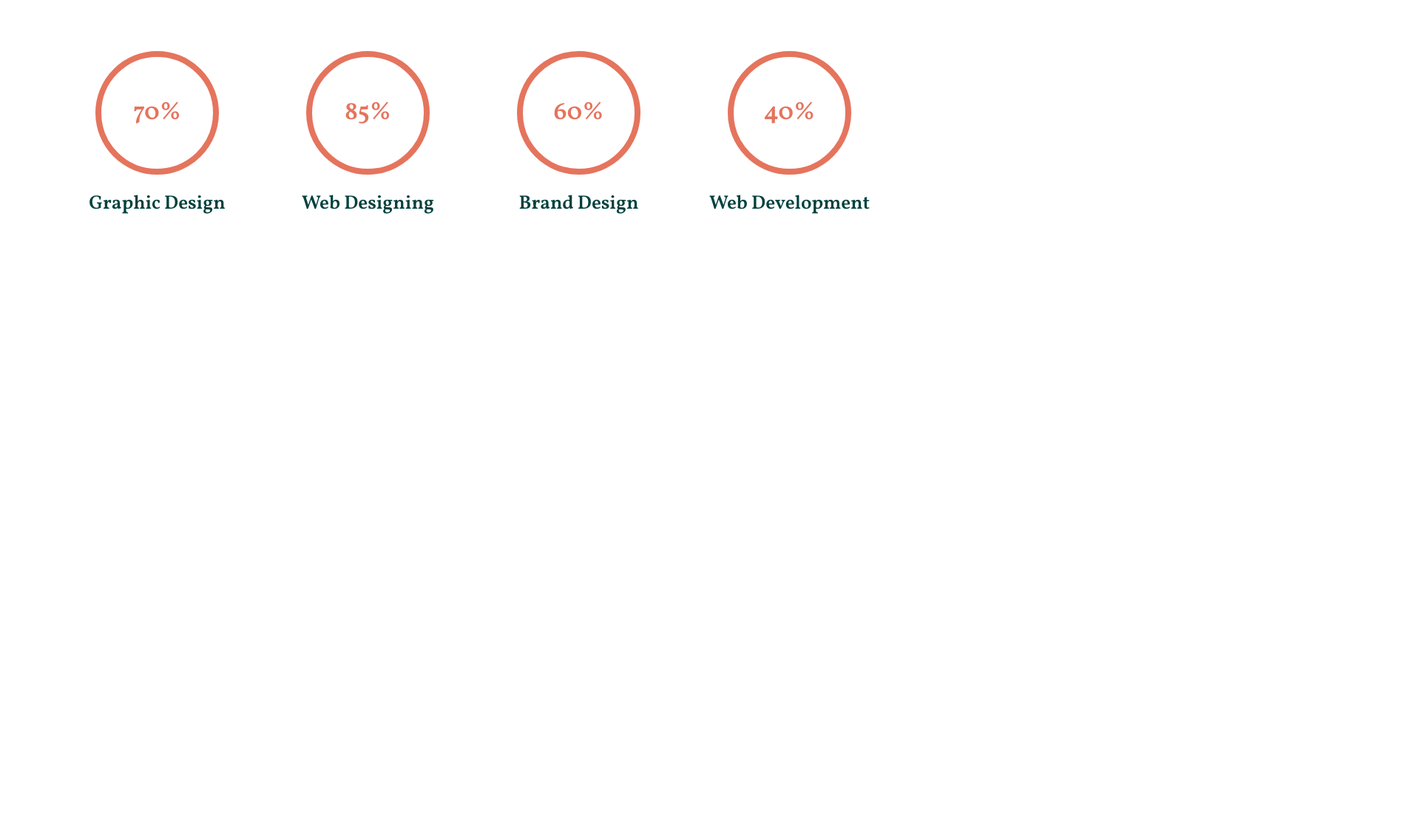
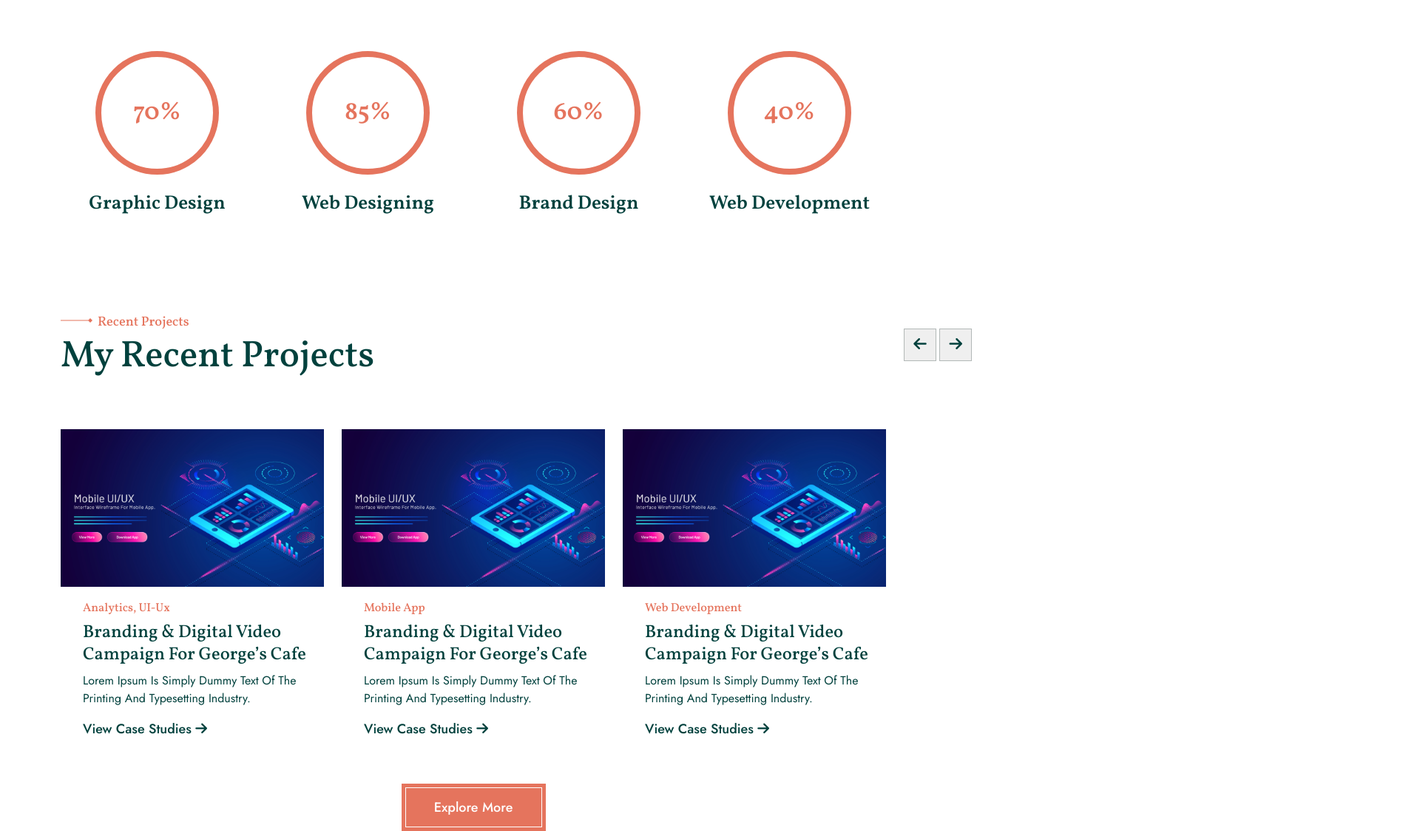
Before and after one commit to Rodrorr/project-2, a plain HTML site: page index.html in a window 1280 px wide. Shown: the part 2371-3494 px from the top of the page at 74% size, 1920 px wide, since content can reach past the window. Before the commit the page ends 2671 px from the top, so only its background shows below. Drawn offline with Linux system fonts and the light colour scheme.

Commit message:
project part done

```diff
--- a/css/style.css
+++ b/css/style.css
@@ -141,11 +141,11 @@ Services part  start
     margin: auto;
     margin-bottom: 40px;
 }
-.card img{
+.service-card img{
     width: 68px;
     height: 68px;
 }
-.card .card-body .card-title{
+.service-card .card-body .card-title{
     font-weight: 800;
     font-size: 24px;
     color: #00413D;
@@ -154,7 +154,7 @@ Services part  start
     padding-top: 26px;
 }
 
-.card .card-body .card-text{
+.service-card .card-body .card-text{
     font-weight: 400;
     font-size: 16px;
     color: #00413D;
@@ -163,23 +163,24 @@ Services part  start
     width: 245px;
 }
 
-.card .card-body .serviceicon{
+.service-card .card-body .serviceicon{
     width: 28.01px;
     height: 20px;
     color: #00413D;
     font-size: 45px;
     padding-top: 20px;
 }
-.card .card-body .serviceicon:hover{
+.service-card .card-body .serviceicon:hover{
     color: #E5745D;
 }
 
-.card{
+.service-card{
     padding-left: 35px;
     padding-top: 50px;
     padding-bottom: 50px;
     border: 0;
     box-shadow: 6px -6px 20px 15px rgb(169 160 160);
+    border-radius: 0;
 }
 .card-body{
     padding: 0;
@@ -233,7 +234,7 @@ about part  start
     padding-bottom: 29px;
 }
 
-.about-text h4{
+.about-line h4{
     color: #E5745D;
     font-size: 18px;
     font-weight: 500;
@@ -255,9 +256,10 @@ about part  start
     line-height: 26px;
     width: 570px;
 }
-.about-btn{
+.about-text .about-btn{
     width: 198px;
     height: 64px;
+    margin-top: 25px;
 }
 .common-btn a{
     text-decoration: none;
@@ -276,7 +278,9 @@ about part  end
 /* ====
 skill part  start
 ======== */
-
+.skill-bar{
+    padding-bottom: 120px;
+}
 .skill-bar .radius{
     width: 167px;
     height: 167px;
@@ -308,3 +312,93 @@ skill part  start
 /* ====
 skill part  end
 ======== */
+
+
+/* ====
+project part  start
+======== */
+
+
+.Project-part .project-sbtn button{
+    width: 44px;
+    height: 44px;
+    border: 1px solid #b2b8b7;
+    color: #00413D;
+}
+.project-sbtn{
+    flex-wrap: nowrap;
+}
+.project-sbtn i{
+    font-size: 20px;
+}
+.project-sbtn button:hover {
+    background: #E5745D;
+    color: #fff;
+}
+.project-sbtn h2{
+    font-size: 50px;
+    font-weight: 500;
+    font-family: "Vollkorn", serif;
+    color: #00413D;
+    padding-top: 8px;
+}
+.project-card{
+    border: 0;
+    border-radius: none;
+}
+.project-card img{
+    width: 100%;
+
+}
+.project-card h5{
+    font-size: 16px;
+    font-family: "Vollkorn", serif;
+    font-weight: 500;
+    color: #E5745D;
+    padding-top: 20px;
+}
+.project-card h4{
+    font-size: 24px;
+    font-family: "Vollkorn", serif;
+    font-weight: 500;
+    color: #00413D;
+    width: 304px;
+    line-height: 30px;
+}
+.project-card p{
+    font-size: 16px;
+    font-family: "Jost", sans-serif;
+    font-weight: 400;
+    color: #00413D;
+    line-height: 24px;
+    width: 289px;
+}
+.project-card a{
+    text-decoration: none;
+    font-size: 18px;
+    font-family: "Jost", sans-serif;
+    font-weight: 500;
+    color: #00413D;
+    padding-top: 24px;
+}
+.project-card a:hover{
+    color: #E5745D;
+}
+.project-card .card-body{
+    padding-left: 30px;
+    padding-right: 36px;
+}
+.Project-part .row{
+    padding-bottom: 60px;
+}
+.Project-part .project-bbtn{
+    width: 195px;
+    height: 64px;
+}
+.Project-part .common-btn{
+    justify-content: center;
+}
+
+/* ====
+project part  end
+======== */
--- a/index.html
+++ b/index.html
@@ -89,8 +89,8 @@
           </div>
           <div class="row">
             <div class="col-lg-4">
-              <div class="card">
-                <img src="./img/serviceicon.png" class="card-img-top" alt="...">
+              <div class="card service-card">
+                <img src="./img/serviceicon.png" alt="...">
                 <div class="card-body">
                   <h5 class="card-title">Ui/Ux Design</h5>
                   <p class="card-text">Dolor repellendus tempo ribus aue quibusdam offi ciis debitis rerum na aibus minima veniam.</p>
@@ -99,8 +99,8 @@
               </div>
             </div>
             <div class="col-lg-4">
-              <div class="card">
-                <img src="./img/serviceicon2.png" class="card-img-top" alt="...">
+              <div class="card service-card">
+                <img src="./img/serviceicon2.png" alt="...">
                 <div class="card-body">
                   <h5 class="card-title">Mobile App Design</h5>
                   <p class="card-text">Dolor repellendus tempo ribus aue quibusdam offi ciis debitis rerum na aibus minima veniam.</p>
@@ -109,8 +109,8 @@
               </div>
             </div>
             <div class="col-lg-4">
-              <div class="card">
-                <img src="./img/serviceicon3.png" class="card-img-top" alt="...">
+              <div class="card service-card">
+                <img src="./img/serviceicon3.png" alt="...">
                 <div class="card-body">
                   <h5 class="card-title">Web Design</h5>
                   <p class="card-text">Dolor repellendus tempo ribus aue quibusdam offi ciis debitis rerum na aibus minima veniam.</p>
@@ -212,7 +212,74 @@
 
        <!--=============
         skill part end
+       ============= -->
 
+
+       <!--=============
+        skill part end
+       ============= -->
+       <section class="Project-part">
+        <div class="container">
+            <div class="about-line">
+              <img src="./img/Line.png" alt="">
+              <h4>Recent Projects</h4>
+            </div>
+            <div class="row project-sbtn">
+              <h2>My Recent Projects</h2>
+              <div>
+                <button>
+                  <i class="fa-solid fa-arrow-left"></i>
+                </button>
+                <button>
+                  <i class="fa-solid fa-arrow-right"></i>
+                </button>
+              </div>
+            </div>
+            <div class="row">
+              <div class="col-lg-4">
+                <div class="card project-card">
+                  <img src="img/projectcard1.jpg" alt="...">
+                  <div class="card-body">
+                    <h5>Analytics, UI-Ux</h5>
+                    <h4 class="card-title">Branding & Digital Video Campaign For George’s Cafe</h4>
+                    <p class="card-text">Lorem Ipsum Is Simply Dummy Text Of The Printing And Typesetting Industry.</p>
+                    <a href="#" >View Case Studies <i class="fa-solid fa-arrow-right"></i></a>
+                  </div>
+                </div>
+              </div>
+              <div class="col-lg-4">
+                <div class="card project-card">
+                  <img src="img/projectcard1.jpg" alt="...">
+                  <div class="card-body">
+                    <h5>Mobile App</h5>
+                    <h4 class="card-title">Branding & Digital Video Campaign For George’s Cafe</h4>
+                    <p class="card-text">Lorem Ipsum Is Simply Dummy Text Of The Printing And Typesetting Industry.</p>
+                    <a href="#" >View Case Studies <i class="fa-solid fa-arrow-right"></i></a>
+                  </div>
+                </div>
+              </div>
+              <div class="col-lg-4">
+                <div class="card project-card">
+                  <img src="img/projectcard1.jpg" alt="...">
+                  <div class="card-body">
+                    <h5>Web Development</h5>
+                    <h4 class="card-title">Branding & Digital Video Campaign For George’s Cafe</h4>
+                    <p class="card-text">Lorem Ipsum Is Simply Dummy Text Of The Printing And Typesetting Industry.</p>
+                    <a href="#" >View Case Studies <i class="fa-solid fa-arrow-right"></i></a>
+                  </div>
+                </div>
+              </div>
+            </div>
+            <div class="common-btn d-flex">
+              <button class="nav-btn project-bbtn"><a href="#">Explore More</a></button>
+            </div>
+        </div>
+
+       </section>
+
+
+       <!--=============
+        skill part end
        ============= -->
 
 
```
Also changed, not shown: img/projectcard1.jpg (added).
